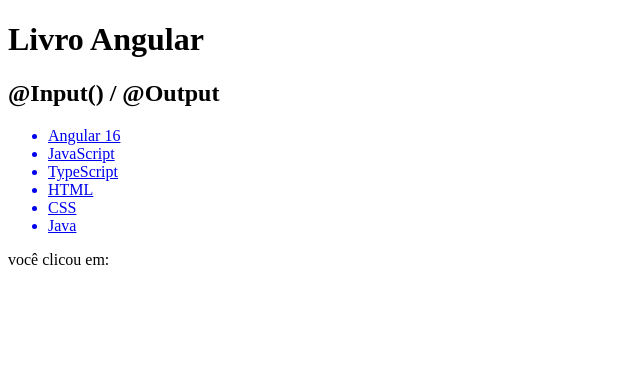
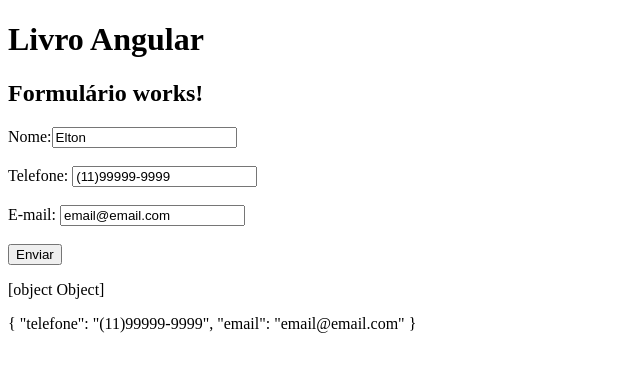
Before and after one commit to eltoncox/angular-training, an Angular app: page / in a window 1280 px wide. Shown: the top 372 px of the page, without its empty margins (0-640 px from the left). Built offline with nearby package versions, Linux system fonts and the light colour scheme.

Commit message:
ngForm, ngModelGroup, variável de referência e validações.

```diff
--- a/src/app/app.component.html
+++ b/src/app/app.component.html
@@ -32,7 +32,8 @@
   </div>
 </app-ng-content>
 
-<app-event-binding></app-event-binding> -->
+<app-event-binding></app-event-binding>
 
 <app-input-output [menu]="desenvolvimento " (nomeClicado)="valorPassado($event)"></app-input-output>
-<p>você clicou em: {{valor}}</p>
+<p>você clicou em: {{valor}}</p>  -->
+<app-formulario></app-formulario>
--- a/src/app/app.module.ts
+++ b/src/app/app.module.ts
@@ -17,6 +17,7 @@ import { NgStyleComponent } from './ng-style/ng-style.component';
 import { NgContentComponent } from './ng-content/ng-content.component';
 import { EventBindingComponent } from './event-binding/event-binding.component';
 import { InputOutputComponent } from './input-output/input-output.component';
+import { FormularioComponent } from './formulario/formulario.component';
 
 
 
@@ -34,7 +35,8 @@ import { InputOutputComponent } from './input-output/input-output.component';
     NgStyleComponent,
     NgContentComponent,
     EventBindingComponent,
-    InputOutputComponent
+    InputOutputComponent,
+    FormularioComponent
   ],
   imports: [
     BrowserModule,
--- /dev/null
+++ b/src/app/formulario/contatos.ts
@@ -0,0 +1,7 @@
+export class Contatos {
+
+  constructor(public nome: string,
+              public telefone: string,
+              public email: string) {
+              }
+}
--- /dev/null
+++ b/src/app/formulario/formulario.component.html
@@ -0,0 +1,49 @@
+<h2>Formulário works!</h2>
+
+<form (ngSubmit)="enviarDados()" #cadastro="ngForm" >
+  <div>
+    <label for="nome">Nome:</label>
+    <input type="text" id="nome"  [(ngModel)]="contato.nome" #nome="ngModel" name="nome" required >
+
+        <div [hidden]="nome.valid || nome.pristine">
+          <p>O valor nome é obrigatório</p>
+        </div>
+  </div>
+
+  <br>
+  <div ngModelGroup="todosContatos" #todosContatos="ngModelGroup">
+
+
+    <div>
+      <label for="telefone">Telefone: </label>
+      <input type="tel" id="telefone"  [(ngModel)]="contato.telefone" #telefone="ngModel"
+            name="telefone" required>
+
+            <div *ngIf="telefone.invalid && telefone.dirty">
+              <p>O número do telefone é obrigatório</p>
+            </div>
+    </div>
+
+    <br>
+
+    <div>
+      <label for="email">E-mail: </label>
+      <input type="email" id="email"  [(ngModel)]="contato.email" #email="ngModel" name="email">
+
+            <div [hidden]="email.pristine">
+                <p>O conteúdo foi mudado</p>
+            </div>
+            <div *ngIf="email.touched">
+              <p>Clicou fora do campo</p>
+            </div>
+    </div>
+
+  </div>
+  <br>
+
+  <button type="submit">Enviar</button>
+
+</form>
+
+<p>{{todosContatos}}</p>
+<p>{{todosContatos.value | json}}</p>
--- /dev/null
+++ b/src/app/formulario/formulario.component.ts
@@ -0,0 +1,19 @@
+import { Contatos } from './contatos';
+import { Component } from '@angular/core';
+
+@Component({
+  selector: 'app-formulario',
+  templateUrl: './formulario.component.html',
+  styleUrls: ['./formulario.component.css']
+})
+export class FormularioComponent {
+
+  contato = new Contatos('Elton', '(11)99999-9999','email@email.com');
+
+  enviarDados() {
+    alert(`seu nome é: ${this.contato.nome}`);
+    alert(`seu telefone é: ${this.contato.telefone}`);
+    alert(`seu email é: ${this.contato.email}`);
+  }
+
+}
```
Also changed, not shown: src/app/formulario/formulario.component.css (added).
